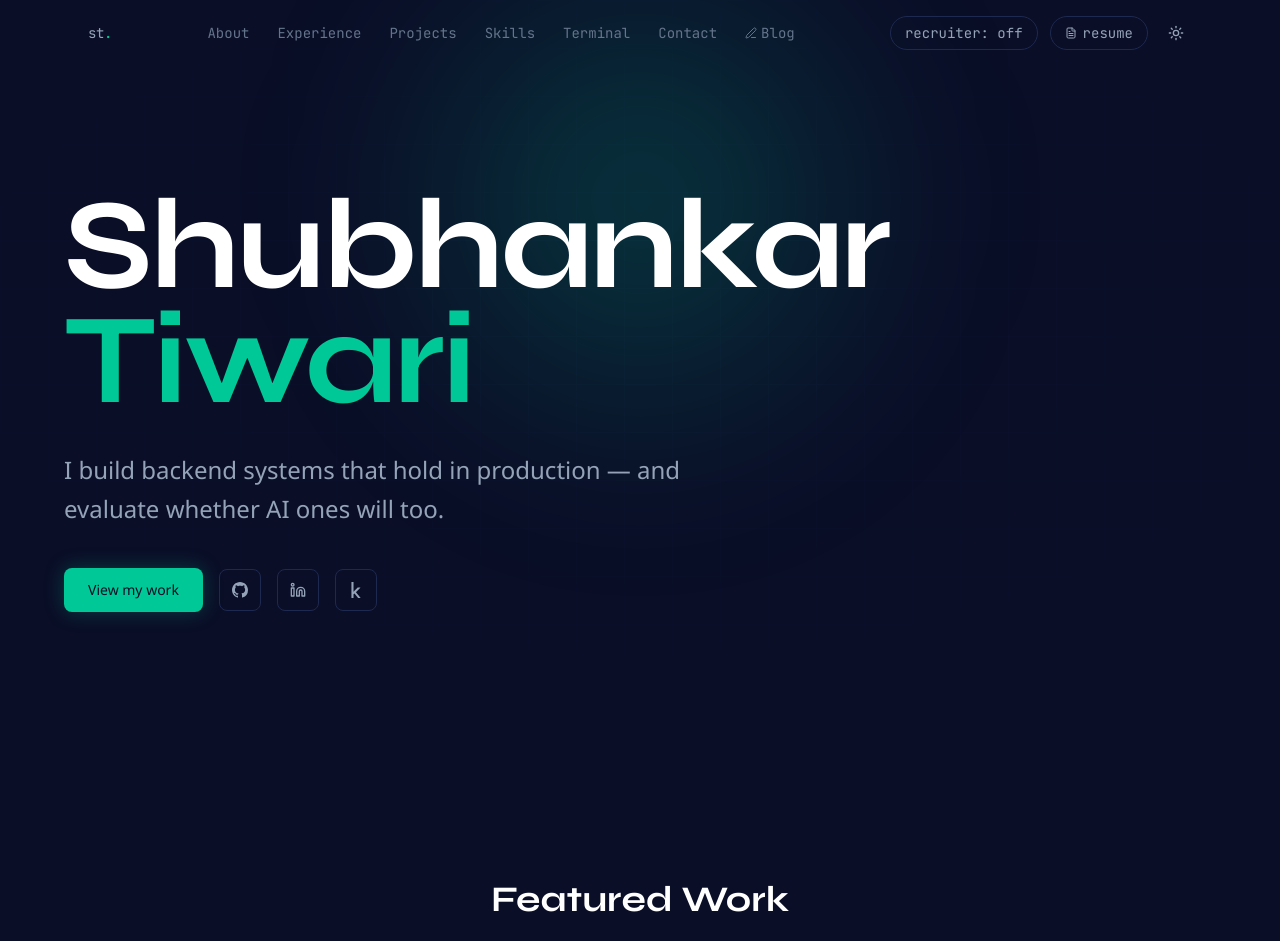
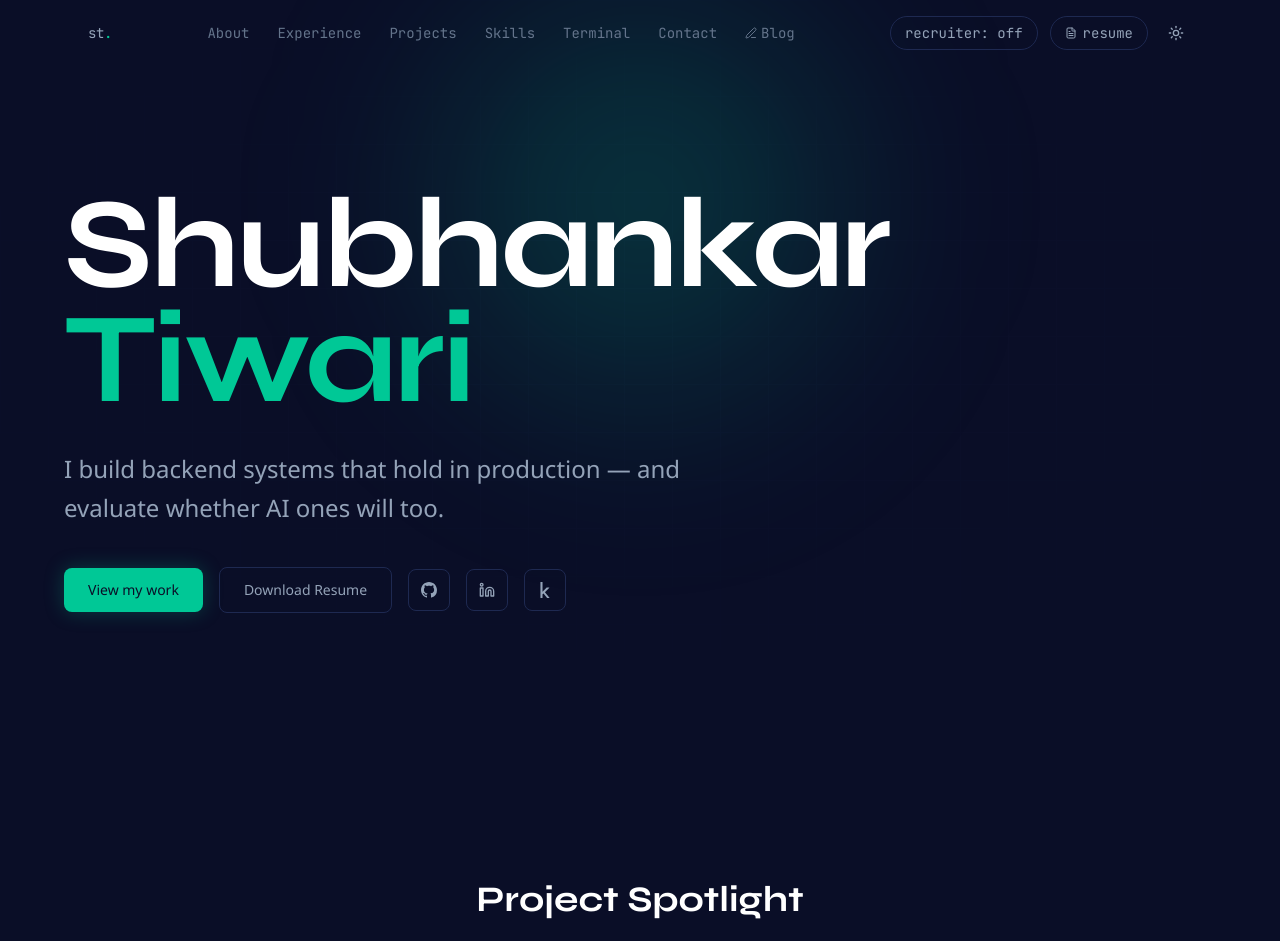
Before and after one commit to shubhankartiwari99/shubhankar-portfolio, a Next.js app: page / in a window 1280 px wide. Shown: the top 941 px of the page. Built offline with nearby package versions, Linux system fonts and the light colour scheme.

Commit message:
feat: add resume download button to hero and update section headings

```diff
--- a/src/components/FeaturedProject.tsx
+++ b/src/components/FeaturedProject.tsx
@@ -20,7 +20,7 @@ export default function FeaturedProject() {
     <section className="py-20 px-5 sm:px-6" style={{ backgroundColor: 'var(--bg)', color: 'var(--fg)' }}>
       <div className="max-w-5xl xl:max-w-6xl mx-auto">
         <div className="text-center mb-16">
-<h2 className="text-3xl sm:text-4xl font-bold mb-4">Featured Work</h2>
+<h2 className="text-3xl sm:text-4xl font-bold mb-4">Project Spotlight</h2>
           <p className="text-lg max-w-2xl mx-auto" style={{ color: 'var(--muted)' }}>
             {featuredProject?.shortDescription ? featuredProject.shortDescription.split('.')[0] : 'Featured project'}
           </p>
--- a/src/components/Hero.tsx
+++ b/src/components/Hero.tsx
@@ -68,6 +68,30 @@ export default function Hero() {
             View my work
           </a>
 
+          <a
+            href="/Shubhankar_Tiwari_Resume.pdf"
+            target="_blank"
+            rel="noopener noreferrer"
+            className="px-6 py-3 text-sm font-medium rounded-lg border transition-all duration-300"
+            style={{
+              borderColor: "var(--border)",
+              color: "var(--muted)",
+              background: "transparent"
+            }}
+            onMouseEnter={(e) => {
+              e.currentTarget.style.borderColor = "var(--accent)";
+              e.currentTarget.style.color = "var(--accent)";
+              e.currentTarget.style.transform = "translateY(-2px)";
+            }}
+            onMouseLeave={(e) => {
+              e.currentTarget.style.borderColor = "var(--border)";
+              e.currentTarget.style.color = "var(--muted)";
+              e.currentTarget.style.transform = "translateY(0)";
+            }}
+          >
+            Download Resume
+          </a>
+
           {/* Social icon links */}
           {[
             { href: "https://github.com/shubhankartiwari99", label: "GitHub", icon: <svg width="16" height="16" viewBox="0 0 24 24" fill="currentColor"><path d="M12 0C5.37 0 0 5.37 0 12c0 5.31 3.435 9.795 8.205 11.385.6.105.825-.255.825-.57 0-.285-.015-1.23-.015-2.235-3.015.555-3.795-.735-4.035-1.41-.135-.345-.72-1.41-1.23-1.695-.42-.225-1.02-.78-.015-.795.945-.015 1.62.87 1.845 1.23 1.08 1.815 2.805 1.305 3.495.99.105-.78.42-1.305.765-1.605-2.67-.3-5.46-1.335-5.46-5.925 0-1.305.465-2.385 1.23-3.225-.12-.3-.54-1.53.12-3.18 0 0 1.005-.315 3.3 1.23.96-.27 1.98-.405 3-.405s2.04.135 3 .405c2.295-1.56 3.3-1.23 3.3-1.23.66 1.65.24 2.88.12 3.18.765.84 1.23 1.905 1.23 3.225 0 4.605-2.805 5.625-5.475 5.925.435.375.81 1.095.81 2.22 0 1.605-.015 2.895-.015 3.3 0 .315.225.69.825.57A12.02 12.02 0 0 0 24 12c0-6.63-5.37-12-12-12z"/></svg> },
--- a/src/components/Projects.tsx
+++ b/src/components/Projects.tsx
@@ -21,7 +21,7 @@ export default function Projects() {
       <div className="max-w-5xl xl:max-w-6xl mx-auto">
         <motion.div {...reveal} className="flex items-end justify-between mb-12">
           <div>
-            <h2 className="text-3xl sm:text-4xl font-bold mb-2">Featured Work</h2>
+            <h2 className="text-3xl sm:text-4xl font-bold mb-2">Projects & Experiments</h2>
             <p className="text-base" style={{ color: "var(--muted)" }}>
               Selected projects and experiments
             </p>
```
